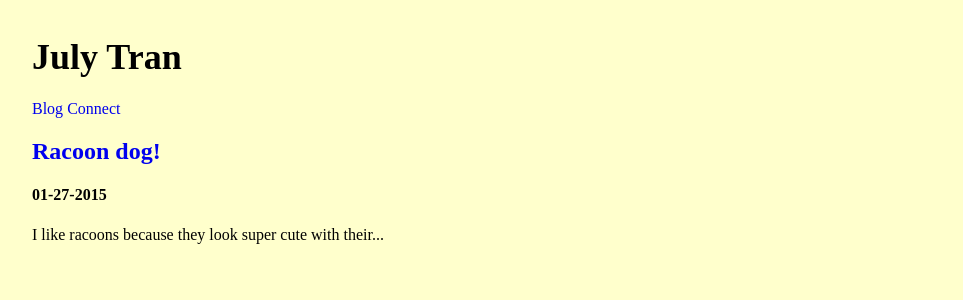
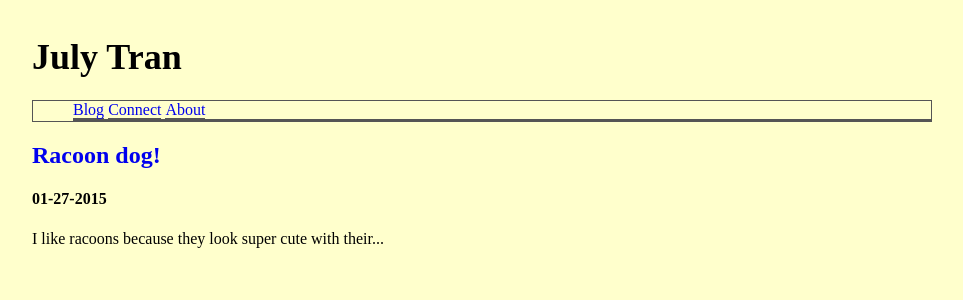
Before and after one commit to julyytran/julyytran.github.io, a Jekyll site: the page built from index.html, in a window 1280 px wide. Shown: the top 300 px of the page, without its empty margins (158-1121 px from the left). Built offline with Jekyll 4.4.1, drawn with Linux system fonts in a browser that asks for light colours.

Commit message:
upgrade header

```diff
--- a/_includes/header.html
+++ b/_includes/header.html
@@ -10,8 +10,11 @@
   <h3>{{ site.title }}</h3>
   <div>
     <nav>
-      <a href="/">Blog</a>
-      <a href="connect.html">Connect</a>
+      <ul>
+      <li><a href="/">Blog</a></li>
+      <li><a href="connect.html">Connect</a></li>
+      <li><a href="about.html">About</a></li>
+      <ul>
     </nav>
     </header>
     </div>
--- a/css/styles.css
+++ b/css/styles.css
@@ -1,23 +1,14 @@
-/*
-  ========================================
-  background color
-  ========================================
-*/
+/*  background color */
 body {
   background: #ffffcc;
 }
-/*
-  ========================================
-  text color
-  ========================================
-*/
+
+/*  text color */
 html {
   color: black;
 }
-li {
-    display: inline;
-    border-right: 1px solid #bbb;
-}
+
+/* Remove underlining from links */
 a:link {
     text-decoration: none;
 }
@@ -33,6 +24,23 @@ a:hover {
 a:active {
     text-decoration: underline;
 }
+
+/* center links and add border */
+ul {
+    border: 1px solid #555;
+}
+
+li {
+    text-align: center;
+    border-bottom: 1px solid #555;
+    display: inline;
+}
+
+li:last-child {
+    border-bottom: none;
+}
+
+
 /*
   ========================================
   images
```
